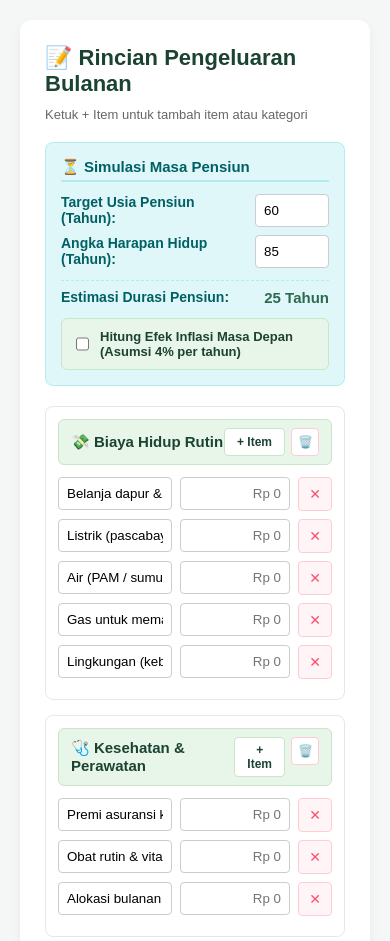
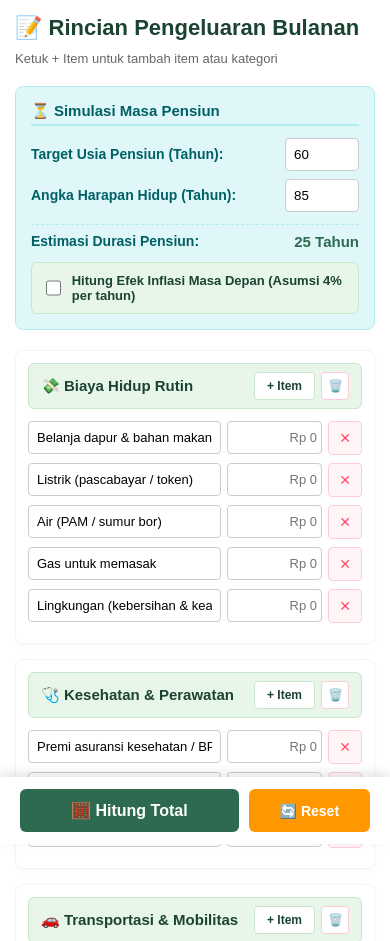
Before and after one commit to ggjlsgila/pensiun, a plain HTML site: page index.html in a window 390 px wide. Shown: the top 941 px of the page. Drawn offline with Linux system fonts and the light colour scheme.

Commit message:
Update style.css

```diff
--- a/style.css
+++ b/style.css
@@ -17,7 +17,7 @@ body {
   border-radius: 12px;
   box-shadow: 0 4px 12px rgba(0, 0, 0, 0.05);
   width: 100%;
-  max-width: 500px;
+  max-width: 400px;
 }
 
 h1 {
@@ -458,3 +458,102 @@ input[type="text"] {
     max-height: 240px !important;
   }
 }
+/* ========================================================================= */
+/* PERBAIKAN: OTOMATIS FULL DAN RESPONSIF KHUSUS DI LAYAR HP                 */
+/* ========================================================================= */
+@media (max-width: 480px) {
+  /* 1. Reset total pengaturan bodi agar kontainer di dalamnya bebas melar */
+  body {
+    display: block !important;
+    padding: 0 !important; /* Hilangkan padding bodi agar kotak bisa menyentuh ujung layar */
+    margin: 0 !important;
+    background-color: #f4f7f6 !important;
+  }
+
+  /* 2. Paksa kontainer putih utama melar penuh 100% tanpa ada sisa ruang samping */
+  .container {
+    max-width: 100% !important;
+    width: 100% !important;
+    border-radius: 0 !important; /* Di HP border dibuat kotak saja agar estetik melar penuh */
+    padding: 15px !important;
+    box-sizing: border-box !important;
+    box-shadow: none !important; /* Hilangkan bayangan agar menyatu dengan layar HP */
+  }
+
+  /* 3. Atur ulang baris input agar flexbox-nya membagi ruang secara adil */
+  .baris {
+    width: 100% !important;
+    display: flex !important;
+    gap: 6px !important;
+  }
+
+  /* 4. Buat input teks sub-menu melar maksimal mengambil sisa ruang yang ada */
+  input[type="text"].nama-sub {
+    flex: 1 !important;
+    width: 100% !important;
+    min-width: 0 !important; /* Mencegah input teks menjebol batas layar */
+    font-size: 13px !important; /* Diperkecil sedikit agar teks panjang tidak terpotong */
+  }
+
+  /* 5. Ubah input uang dari kaku (110px) menjadi proporsional (flex) khusus di HP */
+  .uang-sub {
+    flex: 0 0 95px !important; /* Dikunci tipis di 95px agar muat berdampingan di HP */
+    width: 95px !important;
+    max-width: 95px !important;
+    font-size: 13px !important;
+    padding: 8px 4px !important; /* Kurangi padding samping sedikit agar teks Rp muat */
+  }
+
+  /* 6. Sesuaikan area tombol hitung & simpan bawah agar rapi di HP */
+  .area-tombol {
+    flex-direction: column !important; /* Menyusun tombol ke bawah agar tidak berdesakan */
+    gap: 8px !important;
+  }
+
+  .btn-hitung,
+  .btn-simpan,
+  .btn-reset {
+    width: 100% !important;
+    flex: none !important;
+    padding: 12px !important;
+  }
+  /* 8. Membuat area tombol melayang tetap di bawah layar khusus di HP */
+  .area-tombol {
+    position: fixed !important;
+    bottom: 0 !important;
+    left: 0 !important;
+    width: 100% !important;
+    background: white !important; /* Memberi latar belakang putih agar tombol tidak tabrakan dengan teks di belakangnya */
+    padding: 12px 20px !important;
+    margin: 0 !important;
+    box-shadow: 0 -4px 10px rgba(0, 0, 0, 0.1) !important; /* Memberi efek bayangan halus di atas tombol */
+    z-index: 9999 !important; /* Memastikan tombol berada di lapisan paling atas */
+    display: flex !important;
+    flex-direction: row !important; /* Tetap berjejer ke samping kiri-kanan agar hemat ruang layar HP */
+    gap: 10px !important;
+    box-sizing: border-box !important;
+  }
+
+  /* Sesuaikan ukuran masing-masing tombol saat melayang di HP */
+  .btn-hitung {
+    flex: 2 !important;
+    padding: 12px !important;
+    margin: 0 !important;
+  }
+
+  .btn-reset {
+    flex: 1 !important;
+    padding: 12px !important;
+    margin: 0 !important;
+  }
+
+  /* Tambahkan jarak kosong di bodi bawah kontainer agar konten paling bawah tidak tertutup oleh tombol melayang */
+  .container {
+    padding-bottom: 80px !important;
+  }
+  /* 9. Mencerahkan border kotak kategori luar khusus di HP */
+  .kotak-kategori-luar {
+    border: 1px solid #f1f5f9 !important; /* Mengubah abu-abu ketat menjadi sangat terang dan bersih */
+    box-shadow: 0 2px 8px rgba(0, 0, 0, 0.02) !important; /* Opsional: beri bayangan super tipis agar tetap berdimensi */
+  }
+}
```
